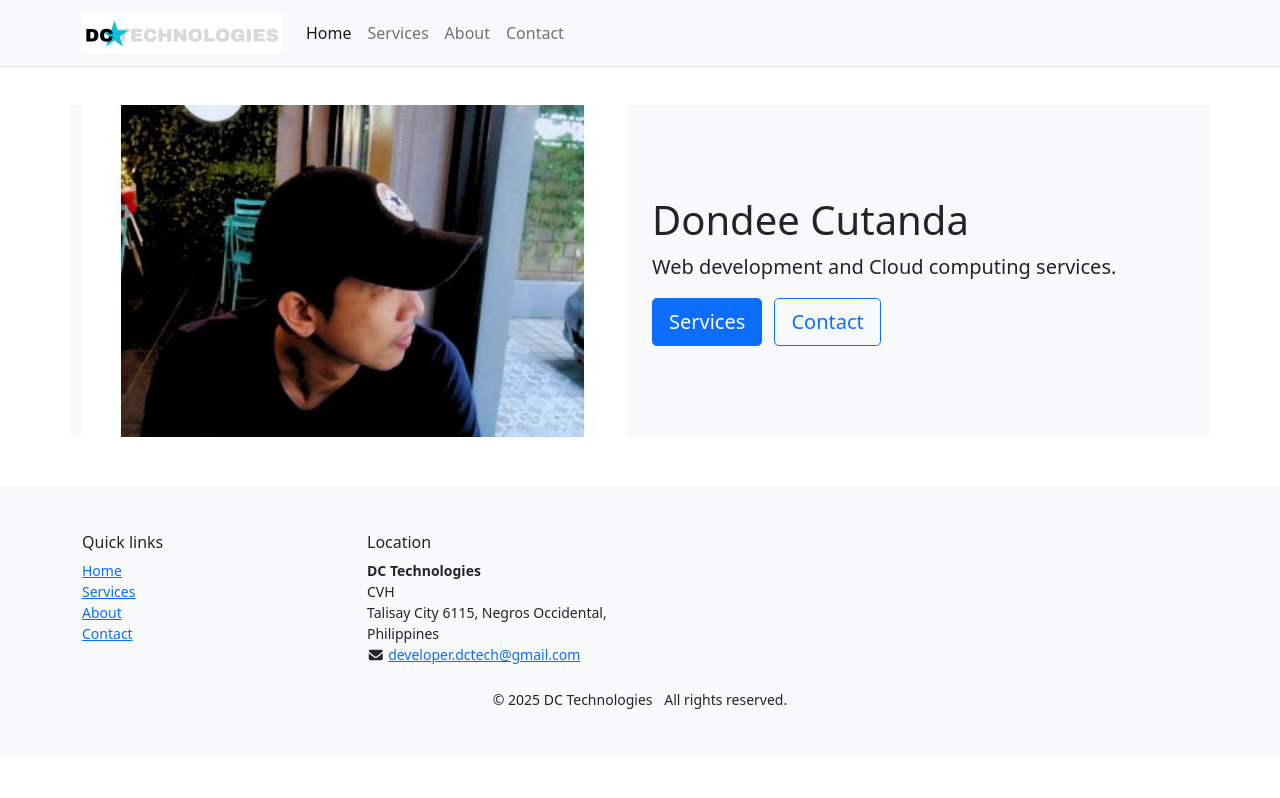
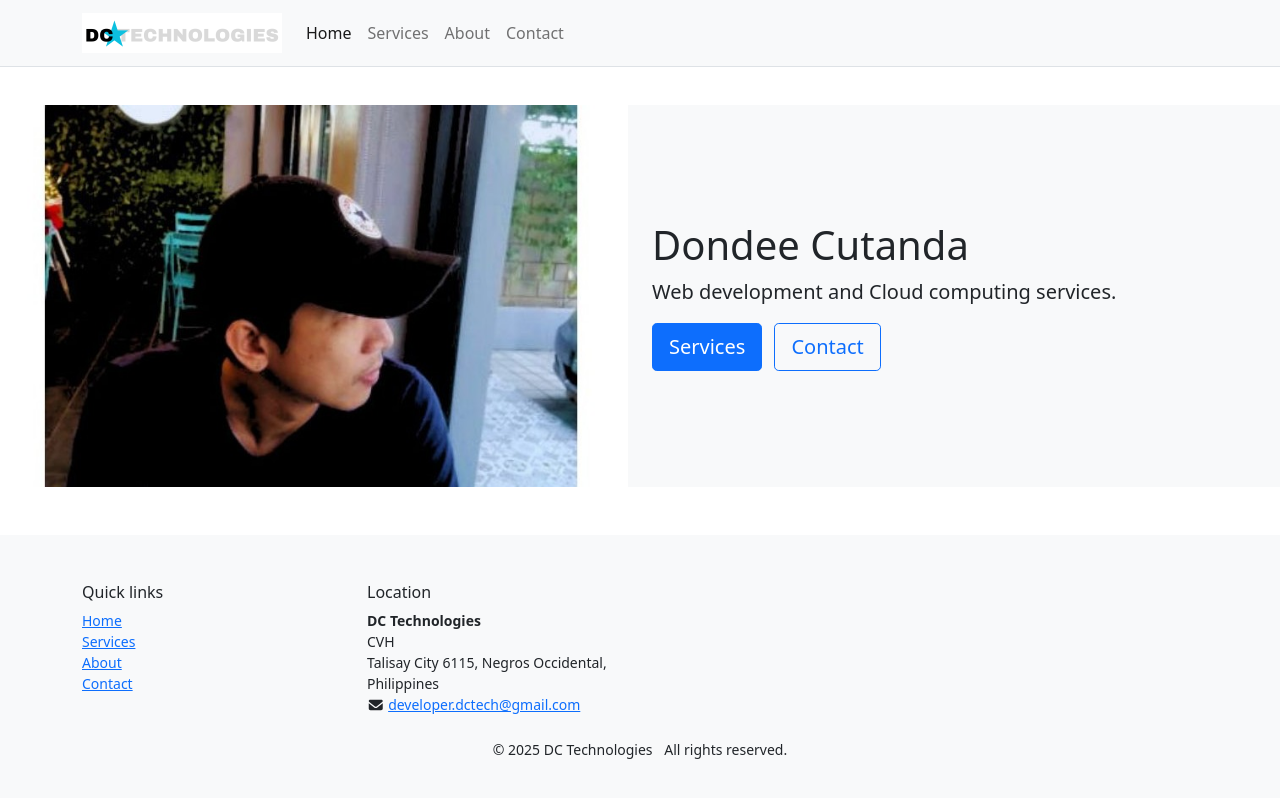
Before and after one commit to dcutanda/dctechnologies, a plain HTML site: page index.html in a window 1280 px wide. Drawn offline with Linux system fonts and the light colour scheme.

```diff
--- a/index.html
+++ b/index.html
@@ -43,7 +43,7 @@
     </nav>
 
     <!-- Testing -->
-    <div class="container my-3 my-sm-5 bg-light">
+    <div class="my-3 my-sm-5 bg-light">
 
       <div class="row mb-4 align-items-center">
         <div class="col-12 col-md-6 mb-3 mb-md-0">
```
